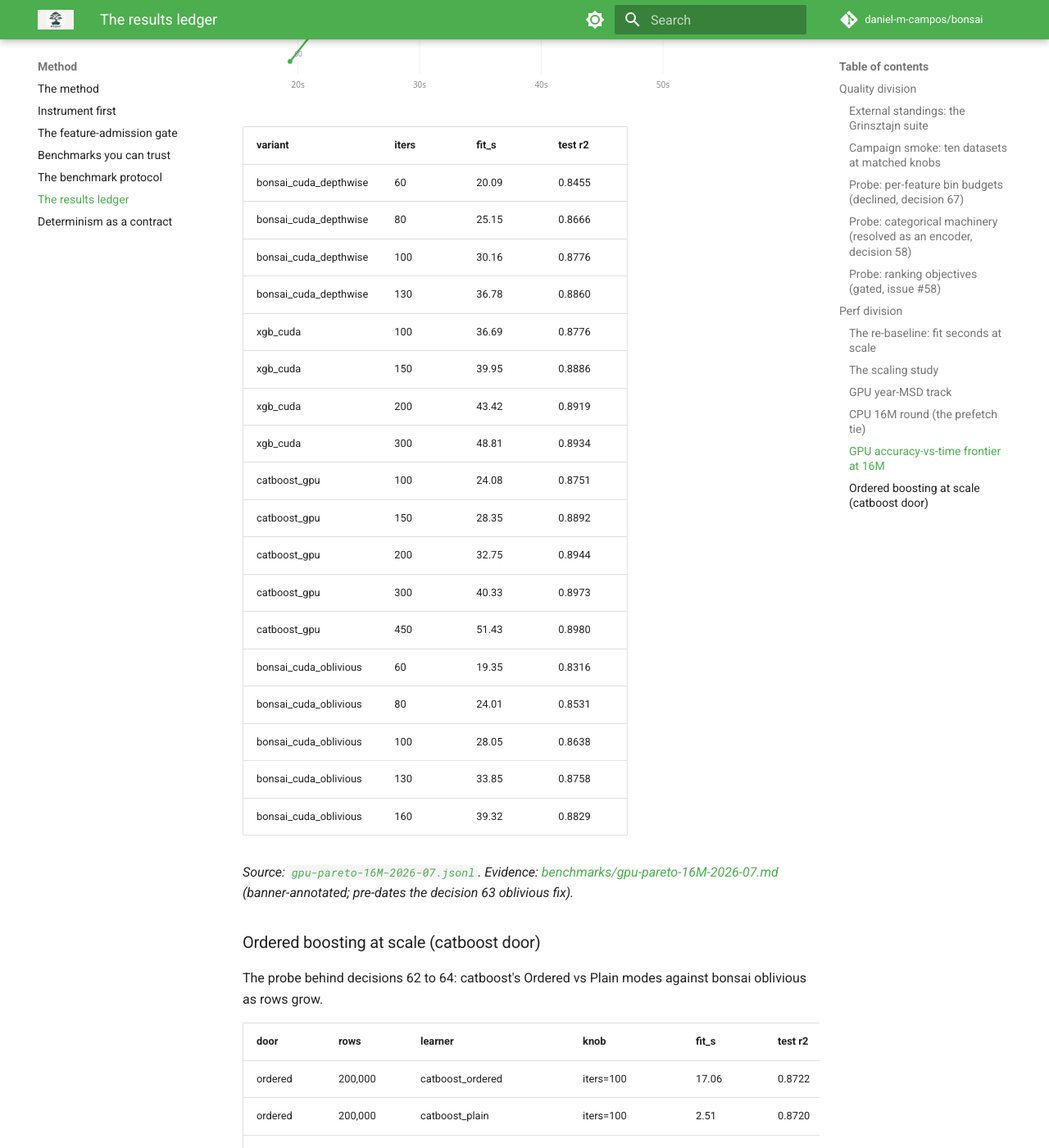
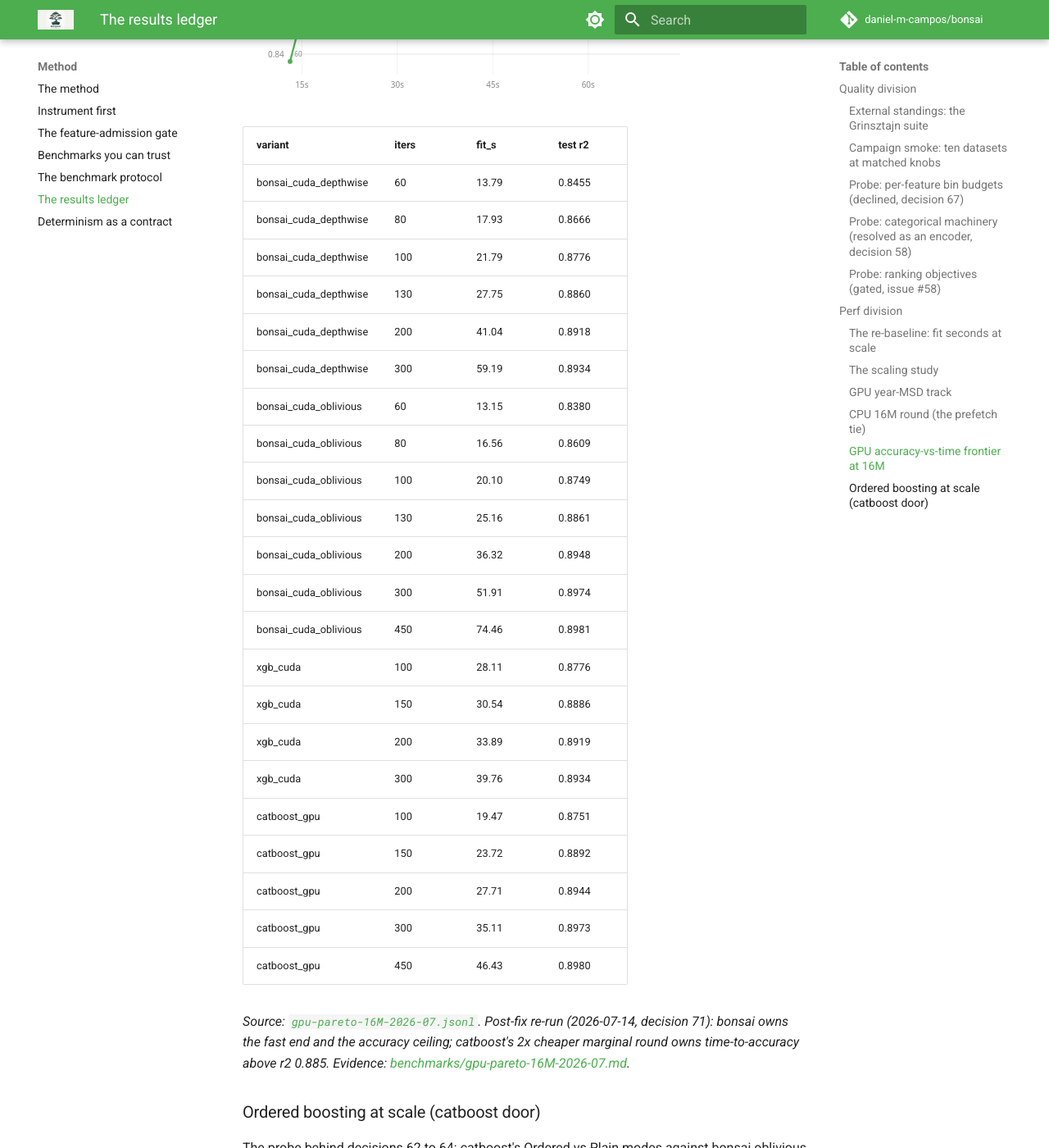
Before and after one commit to daniel-m-campos/bonsai, an MkDocs documentation site: the page built from docs/method/results.md, in a window 1280 px wide and 1400 px high, scrolled down 10478 px. Shown: the whole window at 82% size. Built offline with MkDocs 1.6.1 and Material for MkDocs 9.7.7, drawn with Linux system fonts in a browser that asks for light colours; comment, search, counter and statistics services are not loaded.

Commit message:
bench(gpu): post-fix 16M frontier — split by budget, ceiling recovered (decision 71)
Same-pod L40S re-run of the accuracy-vs-time frontier on current main,
superseding the pre-fix 2026-07-12 measurement in place (decision 69).
The story changed: the frontier decomposes into fixed + marginal cost
(bonsai obl 4.6s + 155ms/round, catboost 11.8s + 77ms/round, xgb 22.3s +
58ms/round), so bonsai owns the fast end and, newly, the accuracy ceiling
(0.8981 vs catboost 0.8980); catboost's 2x cheaper marginal round keeps
time-to-accuracy above r2 0.885. Supersession validated: depthwise r2
reproduces the old run to four decimals across pods, the decision-63
defect's removal is visible point by point, bonsai times dropped ~28%.
Ladders extended into the deep end (the pre-fix caps existed only because
the defect made it unreachable); ledger chart regenerated from the new
data; README caveats carry the frontier split; decision 71 records it.

Claude-Session: https://claude.ai/code/session_01SfgWZ7ftZV7aJJh87NXR72

```diff
--- a/docs/method/results.md
+++ b/docs/method/results.md
@@ -239,26 +239,30 @@ Latest run per device on the YearPredictionMSD pipeline benchmark (full history
 
 | variant | iters | fit_s | test r2 |
 |---|---|---|---|
-| bonsai_cuda_depthwise | 60 | 20.09 | 0.8455 |
-| bonsai_cuda_depthwise | 80 | 25.15 | 0.8666 |
-| bonsai_cuda_depthwise | 100 | 30.16 | 0.8776 |
-| bonsai_cuda_depthwise | 130 | 36.78 | 0.8860 |
-| xgb_cuda | 100 | 36.69 | 0.8776 |
-| xgb_cuda | 150 | 39.95 | 0.8886 |
-| xgb_cuda | 200 | 43.42 | 0.8919 |
-| xgb_cuda | 300 | 48.81 | 0.8934 |
-| catboost_gpu | 100 | 24.08 | 0.8751 |
-| catboost_gpu | 150 | 28.35 | 0.8892 |
-| catboost_gpu | 200 | 32.75 | 0.8944 |
-| catboost_gpu | 300 | 40.33 | 0.8973 |
-| catboost_gpu | 450 | 51.43 | 0.8980 |
-| bonsai_cuda_oblivious | 60 | 19.35 | 0.8316 |
-| bonsai_cuda_oblivious | 80 | 24.01 | 0.8531 |
-| bonsai_cuda_oblivious | 100 | 28.05 | 0.8638 |
-| bonsai_cuda_oblivious | 130 | 33.85 | 0.8758 |
-| bonsai_cuda_oblivious | 160 | 39.32 | 0.8829 |
+| bonsai_cuda_depthwise | 60 | 13.79 | 0.8455 |
+| bonsai_cuda_depthwise | 80 | 17.93 | 0.8666 |
+| bonsai_cuda_depthwise | 100 | 21.79 | 0.8776 |
+| bonsai_cuda_depthwise | 130 | 27.75 | 0.8860 |
+| bonsai_cuda_depthwise | 200 | 41.04 | 0.8918 |
+| bonsai_cuda_depthwise | 300 | 59.19 | 0.8934 |
+| bonsai_cuda_oblivious | 60 | 13.15 | 0.8380 |
+| bonsai_cuda_oblivious | 80 | 16.56 | 0.8609 |
+| bonsai_cuda_oblivious | 100 | 20.10 | 0.8749 |
+| bonsai_cuda_oblivious | 130 | 25.16 | 0.8861 |
+| bonsai_cuda_oblivious | 200 | 36.32 | 0.8948 |
+| bonsai_cuda_oblivious | 300 | 51.91 | 0.8974 |
+| bonsai_cuda_oblivious | 450 | 74.46 | 0.8981 |
+| xgb_cuda | 100 | 28.11 | 0.8776 |
+| xgb_cuda | 150 | 30.54 | 0.8886 |
+| xgb_cuda | 200 | 33.89 | 0.8919 |
+| xgb_cuda | 300 | 39.76 | 0.8934 |
+| catboost_gpu | 100 | 19.47 | 0.8751 |
+| catboost_gpu | 150 | 23.72 | 0.8892 |
+| catboost_gpu | 200 | 27.71 | 0.8944 |
+| catboost_gpu | 300 | 35.11 | 0.8973 |
+| catboost_gpu | 450 | 46.43 | 0.8980 |
 
-*Source: [`gpu-pareto-16M-2026-07.jsonl`](../../benchmarks/results/gpu-pareto-16M-2026-07.jsonl). Evidence: [benchmarks/gpu-pareto-16M-2026-07.md](../../benchmarks/gpu-pareto-16M-2026-07.md) (banner-annotated; pre-dates the decision 63 oblivious fix).*
+*Source: [`gpu-pareto-16M-2026-07.jsonl`](../../benchmarks/results/gpu-pareto-16M-2026-07.jsonl). Post-fix re-run (2026-07-14, decision 71): bonsai owns the fast end and the accuracy ceiling; catboost's 2x cheaper marginal round owns time-to-accuracy above r2 0.885. Evidence: [benchmarks/gpu-pareto-16M-2026-07.md](../../benchmarks/gpu-pareto-16M-2026-07.md).*
 
 ### Ordered boosting at scale (catboost door)
 
```
Also changed, not shown: README.md (+1 -1 lines), benchmarks/gpu-pareto-16M-2026-07.md (+22 -36 lines), docs/decisions.md (+6 -0 lines), docs/method/assets/gpu-pareto-16M.svg, 2 other files.
